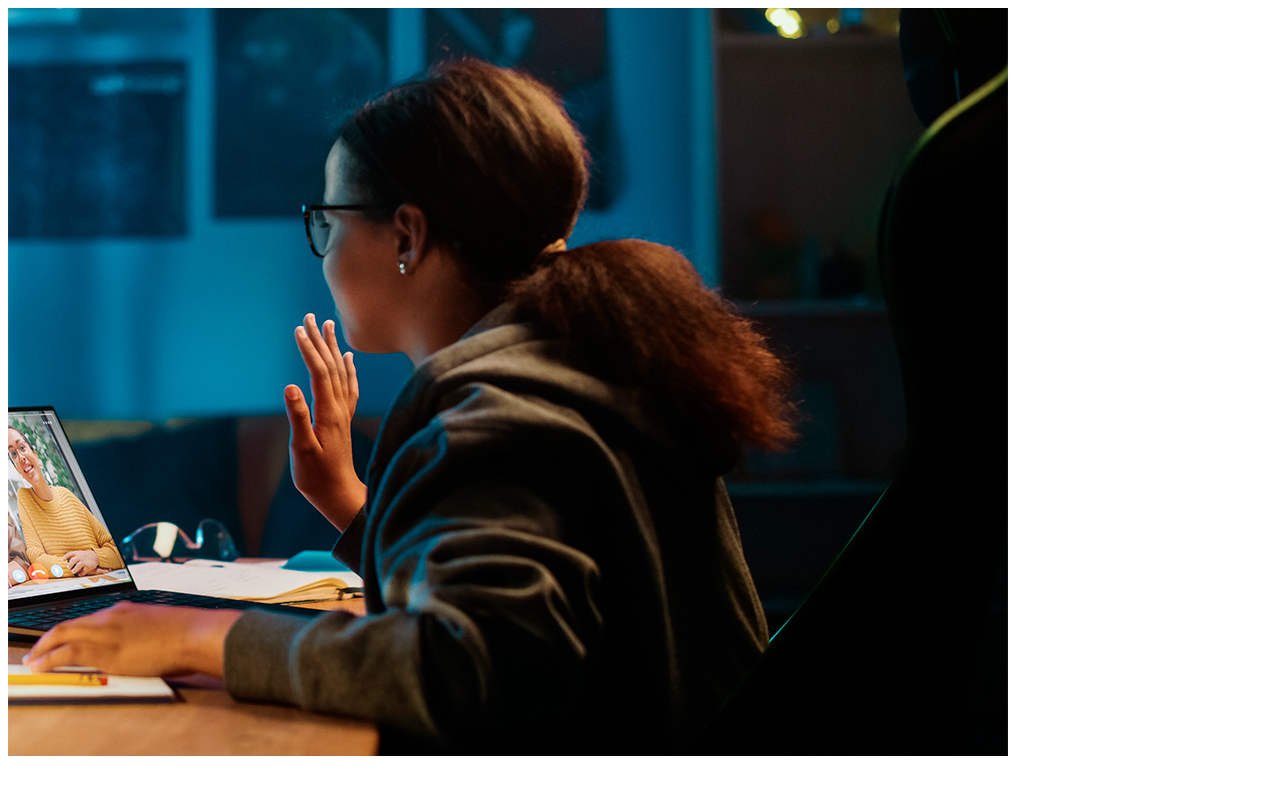
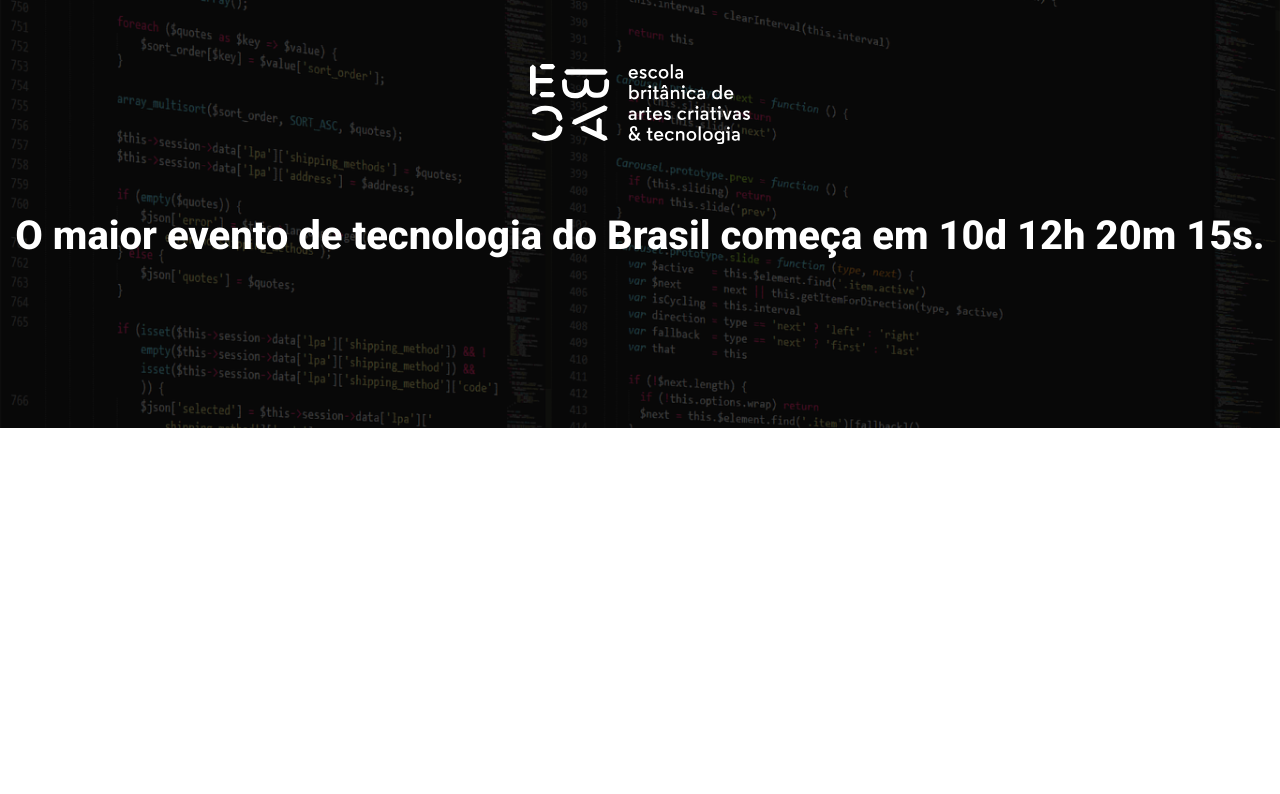
Before and after one commit to Danilo302/Ebac-talks, a website built with Parcel: page src/index.html in a window 1280 px wide. Built offline with nearby package versions, Linux system fonts and the light colour scheme.

Commit message:
Criando o hero

```diff
--- a/src/index.html
+++ b/src/index.html
@@ -1,14 +1,29 @@
 <!DOCTYPE html>
-<html lang="en">
+<html lang="pt-br">
+
 <head>
     <meta charset="UTF-8">
     <meta name="viewport" content="width=device-width, initial-scale=1.0">
-    <title>Document</title>
+    <title>Ebac Tech</title>
     <link rel="stylesheet" href="./styles/main.scss">
+    <link rel="preconnect" href="https://fonts.googleapis.com">
+    <link rel="preconnect" href="https://fonts.gstatic.com" crossorigin>
+    <link href="https://fonts.googleapis.com/css2?family=Roboto:ital,wght@0,100..900;1,100..900&display=swap"
+        rel="stylesheet">
 </head>
+
 <body>
-    <img src="./images/backend.png" alt="">
+    <header class="hero">
+        <div class="container">
+            <img class="hero__logo" src="./images/ebac_logo.svg" alt="">
+            <p class="hero__text">
+                O maior evento de tecnologia do Brasil começa em 10d 12h 20m 15s.
+            </p>
+        </div>
+    </header>
+
 
     <script src="./scripts/main.js"></script>
 </body>
+
 </html>
--- /dev/null
+++ b/src/styles/_hero.scss
@@ -0,0 +1,50 @@
+.hero {
+    padding-top: 64px;
+    padding-bottom: 100px;
+    background-image: url(../images/fundo.png) ;
+    background-repeat: no-repeat;
+    background-size: cover;
+    position: relative;
+
+    .container {
+        position: relative;
+    }
+
+    &::before {
+        position: absolute;
+        top: 0;
+        left: 0;
+        width: 100%;
+        height: 100%;
+        background-color: #000;
+        content: '';
+        opacity: .7;
+    }
+
+    &__text {
+        margin-top: 64px;
+        margin-bottom: 64px;
+        font-size: 40px;
+        line-height: 56px;
+        font-weight: 800;
+        text-align: center;
+    }
+
+    &__logo {
+        margin: 0 auto;
+        height: 80px;
+        display: block;
+    }
+
+    @media (max-width: 640px){
+        padding: 40px 0;
+        &__logo {
+            height: 40px;
+        }
+        &__text {
+            font-size: 22px;
+            line-height: 24px;
+            margin: 24px 0;
+        }
+    }
+}
--- a/src/styles/main.scss
+++ b/src/styles/main.scss
@@ -0,0 +1,23 @@
+@use 'hero';
+
+* {
+    margin: 0;
+    padding: 0;
+    box-sizing: border-box;
+    font-family: Roboto, sans-serif;
+    color: #fff;
+}
+
+.conatiner {
+    max-width: 960px;
+    width: 100%;
+    margin: 0 auto;
+
+    @media (max-width: 640px){
+        max-width: 80%;
+    }
+
+    @media (max-width: 1024px) {
+        max-width: 90%;
+    }
+}
```
